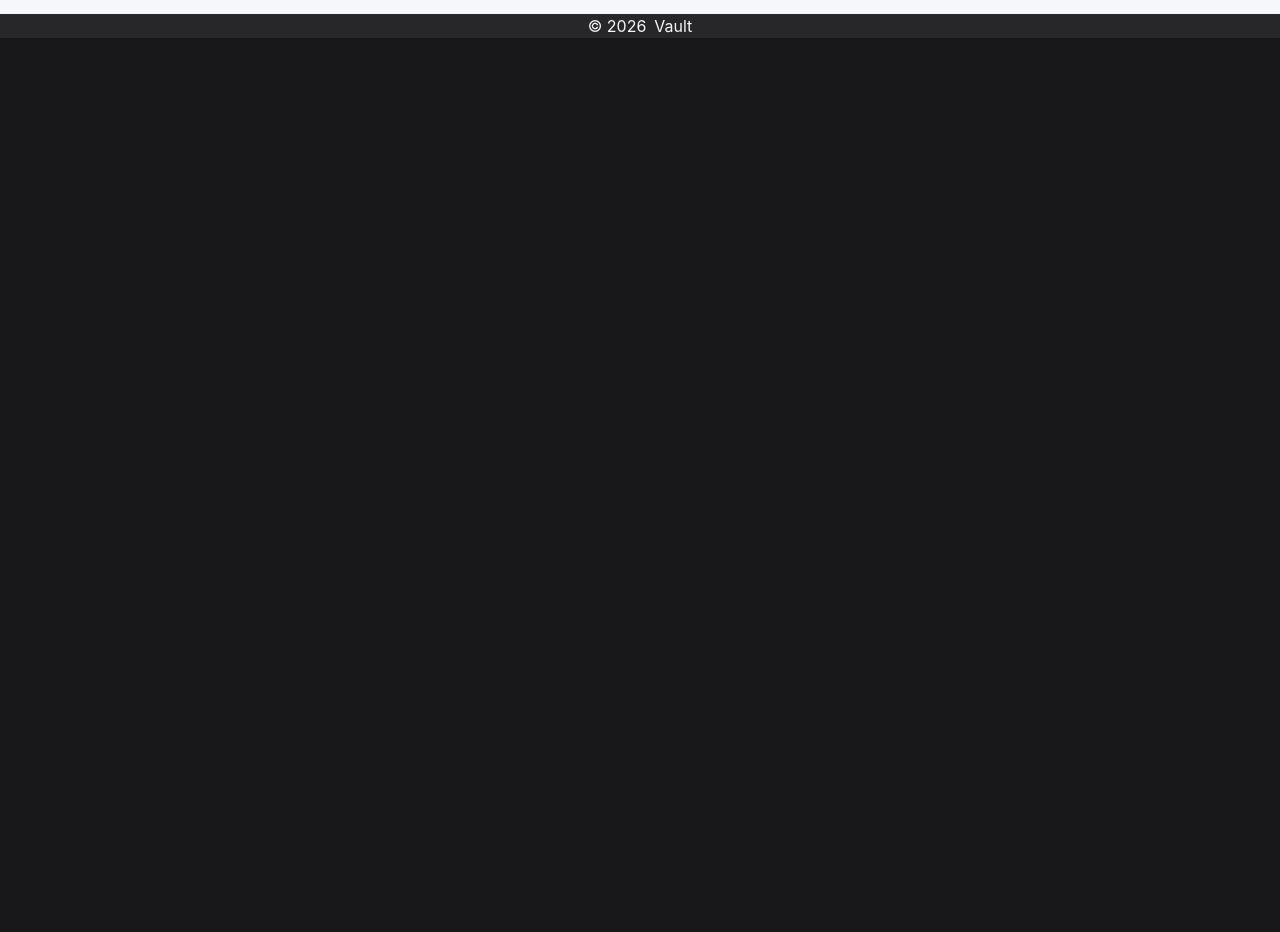
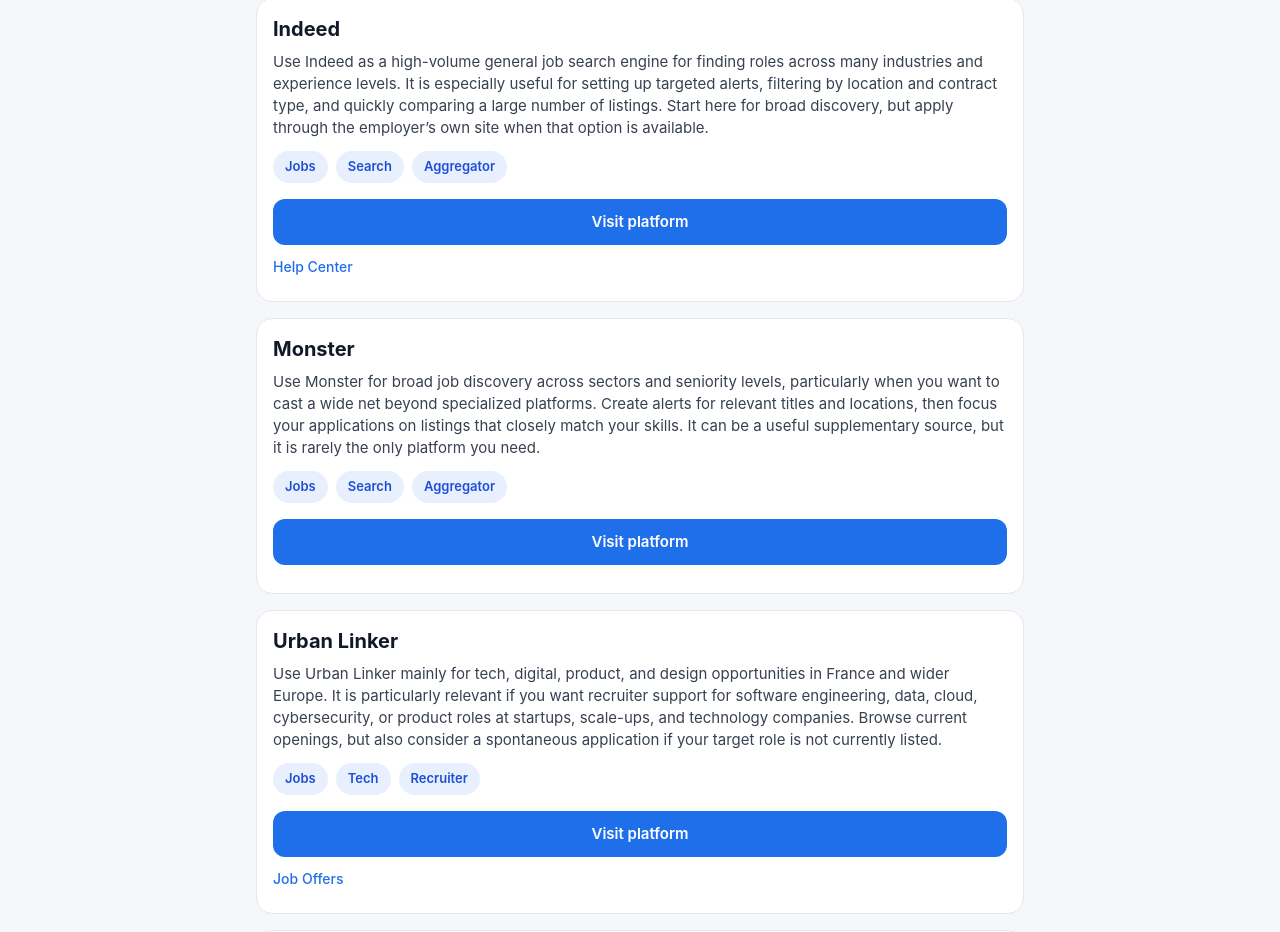
Before and after one commit to Dimterion/vault, a React (Vite) app: page /platforms in a window 1280 px wide. Shown: the part 1404-2336 px from the top of the page. Before the commit the page ends 1442 px from the top, so only its background shows below. Built offline with nearby package versions, Linux system fonts and the light colour scheme.

Commit message:
adjust data file for platforms

```diff
--- a/src/features/platforms/data.ts
+++ b/src/features/platforms/data.ts
@@ -69,4 +69,54 @@ export const platforms: JobPlatform[] = [
       "Use Google Jobs to quickly aggregate job listings from many sources in one search. It is best for getting a broad overview of available roles, comparing titles and locations, and finding listings that may not appear on a single platform. Use it for discovery, then apply through the original employer or job board whenever possible.",
     tags: ["Jobs", "Search", "Aggregator"],
   },
+  {
+    id: "indeed",
+    title: "Indeed",
+    websiteUrl: "https://indeed.com",
+    description:
+      "Use Indeed as a high-volume general job search engine for finding roles across many industries and experience levels. It is especially useful for setting up targeted alerts, filtering by location and contract type, and quickly comparing a large number of listings. Start here for broad discovery, but apply through the employer’s own site when that option is available.",
+    tags: ["Jobs", "Search", "Aggregator"],
+    extraLinks: [
+      {
+        label: "Help Center",
+        url: "https://www.indeed.com/help",
+      },
+    ],
+  },
+  {
+    id: "monster",
+    title: "Monster",
+    websiteUrl: "https://www.monster.com",
+    description:
+      "Use Monster for broad job discovery across sectors and seniority levels, particularly when you want to cast a wide net beyond specialized platforms. Create alerts for relevant titles and locations, then focus your applications on listings that closely match your skills. It can be a useful supplementary source, but it is rarely the only platform you need.",
+    tags: ["Jobs", "Search", "Aggregator"],
+  },
+  {
+    id: "urban_linker",
+    title: "Urban Linker",
+    websiteUrl: "https://urbanlinker.com",
+    description:
+      "Use Urban Linker mainly for tech, digital, product, and design opportunities in France and wider Europe. It is particularly relevant if you want recruiter support for software engineering, data, cloud, cybersecurity, or product roles at startups, scale-ups, and technology companies. Browse current openings, but also consider a spontaneous application if your target role is not currently listed.",
+    tags: ["Jobs", "Tech", "Recruiter"],
+    extraLinks: [
+      {
+        label: "Job Offers",
+        url: "https://urbanlinker.com/jobs",
+      },
+    ],
+  },
+  {
+    id: "upwork",
+    title: "Upwork",
+    websiteUrl: "https://www.upwork.com",
+    description:
+      "Use Upwork primarily for freelance, contract, and remote project work rather than traditional full-time employment. Build a focused profile and portfolio, search for short- or long-term projects, and submit tailored proposals with a clear rate. It is most useful once you have a defined service or skill set and are comfortable managing client communication and payments.",
+    tags: ["Freelance", "Remote", "Contracts"],
+    extraLinks: [
+      {
+        label: "Help Center",
+        url: "https://support.upwork.com",
+      },
+    ],
+  },
 ];
```
